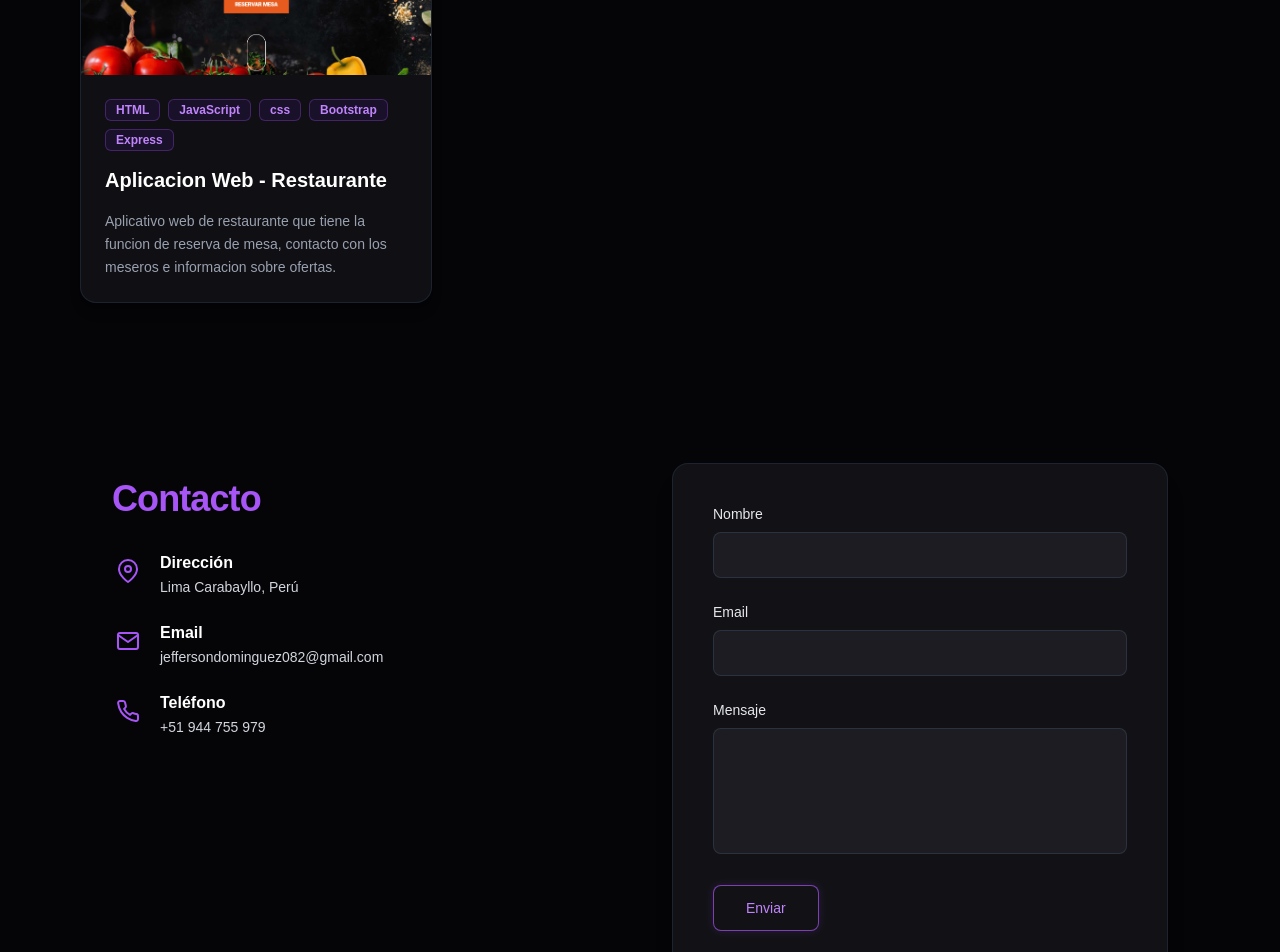
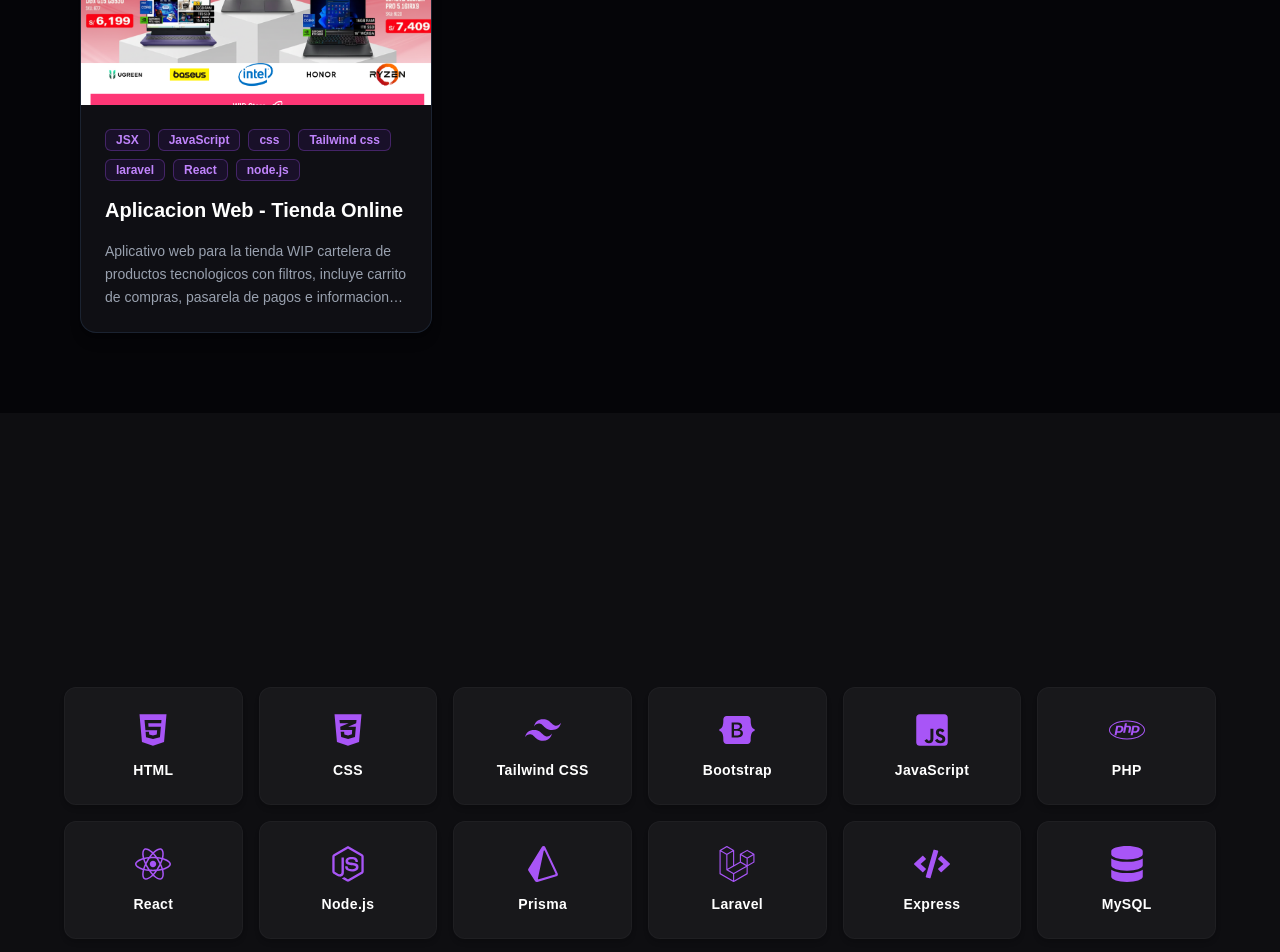
Before and after one commit to JefersonDominguez/mi-portafolio, a Next.js app: page / in a window 1280 px wide. Shown: the part 2820-3772 px from the top of the page. Built offline with nearby package versions, Linux system fonts and the light colour scheme.

Commit message:
Footer, Skills, modificacion en Projects

```diff
--- a/src/app/page.js
+++ b/src/app/page.js
@@ -2,8 +2,10 @@ import Hero from '@/components/Hero';
 import About from '@/components/About';
 import Projects from '@/components/Projects';
 import Contact from '@/components/Contact';
-import Navbar from '@/components/Navbar'; // Importa tu nuevo navbar
-import './globals.css'
+import Navbar from '@/components/Navbar';
+import Skills from '@/components/Skills';
+import Footer from '@/components/Footer'; // <- Cambiado a Mayúscula
+import './globals.css';
 
 export default function Home() {
   return (
@@ -12,7 +14,9 @@ export default function Home() {
       <Hero />
       <About />
       <Projects />
+      <Skills />
       <Contact />
+      <Footer /> {/* <- Cambiado a Mayúscula */}
     </main>
   );
 }
--- /dev/null
+++ b/src/components/Footer.jsx
@@ -0,0 +1,99 @@
+import React from 'react';
+import { FaFacebookF, FaTwitter, FaInstagram, FaLinkedinIn, FaWhatsapp } from 'react-icons/fa';
+
+export default function Footer() {
+  const currentYear = new Date().getFullYear();
+
+  const socialLinks = [
+    {
+      icon: FaWhatsapp,
+      href: 'https://wa.me/51944755979',
+      label: 'WhatsApp'
+    },
+    {
+      icon: FaFacebookF,
+      href: 'https://www.facebook.com/share/1FutbroHSP/',
+      label: 'Facebook'
+    },
+    {
+      icon: FaInstagram,
+      href: 'https://www.instagram.com/jeferson_dominguez1?igsh=djdqdXRlZHRncmF3',
+      label: 'Instagram'
+    },
+    {
+      icon: FaLinkedinIn,
+      href: 'https://www.linkedin.com/in/jeferson-dominguez-flores-303151287',
+      label: 'LinkedIn'
+    },
+  ];
+
+  const navLinks = [
+    { name: 'Inicio', href: '#inicio' },
+    { name: 'Sobre mí', href: '#sobre-mi' },
+    { name: 'Proyectos', href: '#proyectos' },
+    { name: 'Habilidades', href: '#habilidades' },
+    { name: 'Contacto', href: '#contacto' },
+  ];
+
+  return (
+    <footer className="bg-[#0e0e11] text-white py-12 px-4 border-t border-zinc-900 mt-16">
+      <div className="max-w-4xl mx-auto flex flex-col items-center text-center">
+
+        {/* Logo / Título */}
+        <a href="#inicio" className="text-2xl font-bold tracking-wide mb-6 group inline-block">
+          <span className="border-b-2 border-[#a855f7] pb-1">Portafolio</span>
+          <span className="text-[#a855f7]">.</span>
+        </a>
+
+        {/* Subtítulo redes sociales */}
+        <p className="text-zinc-300 font-medium text-sm mb-4">
+          Encuentrame tambien en:
+        </p>
+
+        {/* Iconos de redes sociales */}
+        <div className="flex space-x-3 mb-8">
+          {socialLinks.map((social, index) => {
+            const Icon = social.icon;
+            return (
+              <a
+                key={index}
+                href={social.href}
+                aria-label={social.label}
+                // target="_blank" abre en una nueva pestaña
+                target="_blank"
+                // rel="noopener noreferrer" es por seguridad al usar target="_blank"
+                rel="noopener noreferrer"
+                className="w-10 h-10 rounded-full bg-[#18181b] flex items-center justify-center text-[#a855f7] hover:bg-[#a855f7] hover:text-white transition-all duration-300 border border-zinc-800/60"
+              >
+                <Icon className="text-base" />
+              </a>
+            );
+          })}
+        </div>
+
+        {/* Links de navegación interna */}
+        <nav className="flex flex-wrap justify-center gap-6 mb-8 text-sm text-zinc-300">
+          {navLinks.map((link, index) => (
+            <a
+              key={index}
+              href={link.href}
+              className="hover:text-[#a855f7] transition-colors duration-200"
+            >
+              {link.name}
+            </a>
+          ))}
+        </nav>
+
+        {/* Línea divisora */}
+        <div className="w-full max-w-xl border-t border-zinc-800/70 mb-6"></div>
+
+        {/* Sección Copyright */}
+        <p className="text-xs text-zinc-400">
+          © {currentYear} Portfolio. Todos los derechos reservados. Diseñado por{' '}
+          <span className="text-[#a855f7] font-medium">Jeferson Dominguez Flores</span>
+        </p>
+
+      </div>
+    </footer>
+  );
+}
--- a/src/components/Projects.jsx
+++ b/src/components/Projects.jsx
@@ -8,7 +8,7 @@ export default function Projects() {
       id: 1,
       title: 'Aplicación web de Guia para Padres Primerizos',
       description: 'Una plataforma interactiva para guia personal con visualización de datos y seguimiento de vida del bebé.',
-      tags: ['React', 'Tailwind css', 'FireBase'],
+      tags: ['React', 'Tailwind css', 'FireBase', 'Express', 'Node.js'],
       image: '/pagina1.png', // Coloca tu imagen en public/
       githubUrl: 'https://github.com/JefersonDominguez/padres_primerizos.git',
       demoUrl: 'https://maikzs.github.io/primerizos/',
@@ -17,7 +17,7 @@ export default function Projects() {
       id: 2,
       title: 'Aplicacion Web - Impulsadora de Marca',
       description: 'Plataforma de impulso digital completa servicio de correos electronicos y APIS.',
-      tags: ['React', 'Node.js', 'Tailwind css', 'Laravel'],
+      tags: ['React', 'Node.js', 'Tailwind css', 'Laravel', 'Node.js'],
       image: '/pagina2.png',
       githubUrl: 'https://github.com/JefersonDominguez/Digimedia.git',
       demoUrl: 'https://digimedia-marketing.com',
@@ -26,7 +26,7 @@ export default function Projects() {
       id: 3,
       title: 'Aplicacion Web - Tienda Online',
       description: 'Neon Led Store, dedicada a la creación de diseños personalizados de luces LED que transforman cualquier espacio.',
-      tags: ['React', 'Node.js', 'Tailwind css', 'Laravel'],
+      tags: ['React', 'Node.js', 'Tailwind css', 'Laravel', 'Prisma'],
       image: '/pagina3.png',
       githubUrl: 'https://github.com/JefersonDominguez/NLS.git',
       demoUrl: 'https://ledneonpublicidad.com',
@@ -37,8 +37,8 @@ export default function Projects() {
       description: 'Plataforma de impulso digital completa con carrito de compras funcional, panel de admin, CRUD, sistema de Login.',
       tags: ['PHP', 'HTML', 'CSS', 'JavaScript', 'Bootstrap', 'MySQL'],
       image: '/pagina4.png',
-      githubUrl: 'https://github.com/JefersonDominguez',
-      demoUrl: 'https://mi-demo.com',
+      githubUrl: 'https://github.com/JefersonDominguez/GYM.git',
+      demoUrl: 'https://github.com/JefersonDominguez/GYM.git',
     },
     {
       id: 5,
@@ -46,26 +46,26 @@ export default function Projects() {
       description: 'Aplicativo web de restaurante que tiene la funcion de reserva de mesa, contacto con los meseros e informacion sobre ofertas.',
       tags: ['HTML', 'JavaScript', 'css', 'Bootstrap', 'Express'],
       image: '/pagina5.png',
-      githubUrl: 'https://github.com/JefersonDominguez',
-      demoUrl: 'https://mi-demo.com',
+      githubUrl: 'https://github.com/JefersonDominguez/restaurante.git',
+      demoUrl: 'https://jefersondominguez.github.io/restaurante/',
     },
     {
       id: 6,
       title: 'Aplicacion Web - Pagina Educativa',
       description: 'Aplicativo web creado para conectar a compañías, instituciones educativas, y profesionales con contenido de formación de alto nivel.',
-      tags: ['HTML', 'JavaScript', 'css', 'Bootstrap', 'Express'],
+      tags: ['JSX', 'JavaScript', 'css', 'Tailwind css', 'Express'],
       image: '/pagina6.png',
       githubUrl: 'https://github.com/JefersonDominguez/Lernymart_calidad.git',
       demoUrl: 'https://lernymart.com/about',
     },
     {
       id: 7,
-      title: 'Aplicacion Web - Restaurante',
-      description: 'Aplicativo web de restaurante que tiene la funcion de reserva de mesa, contacto con los meseros e informacion sobre ofertas.',
-      tags: ['HTML', 'JavaScript', 'css', 'Bootstrap', 'Express'],
-      image: '/pagina5.png',
-      githubUrl: 'https://github.com/JefersonDominguez',
-      demoUrl: 'https://mi-demo.com',
+      title: 'Aplicacion Web - Tienda Online',
+      description: 'Aplicativo web para la tienda WIP cartelera de productos tecnologicos con filtros, incluye carrito de compras, pasarela de pagos e informacion sobre ofertas.',
+      tags: ['JSX', 'JavaScript', 'css', 'Tailwind css', 'laravel', 'React', 'node.js'],
+      image: '/pagina7.png',
+      githubUrl: 'https://github.com/JefersonDominguez/Frontwip.git',
+      demoUrl: 'https://github.com/JefersonDominguez/Frontwip.git',
     },
   ];
 
--- /dev/null
+++ b/src/components/Skills.jsx
@@ -0,0 +1,55 @@
+import React from 'react';
+// Asegúrate de instalar react-icons si aún no lo tienes: npm i react-icons
+import {
+  FaHtml5,
+  FaCss3Alt,
+  FaBootstrap,
+  FaJsSquare,
+  FaPhp,
+  FaReact,
+  FaNodeJs,
+  FaLaravel,
+  FaCode,
+  FaDatabase
+} from 'react-icons/fa';
+import { SiTailwindcss, SiPrisma } from 'react-icons/si';
+
+const skills = [
+  { name: 'HTML', icon: FaHtml5 },
+  { name: 'CSS', icon: FaCss3Alt },
+  { name: 'Tailwind CSS', icon: SiTailwindcss },
+  { name: 'Bootstrap', icon: FaBootstrap },
+  { name: 'JavaScript', icon: FaJsSquare },
+  { name: 'PHP', icon: FaPhp },
+  { name: 'React', icon: FaReact },
+  { name: 'Node.js', icon: FaNodeJs },
+  { name: 'Prisma', icon: SiPrisma },
+  { name: 'Laravel', icon: FaLaravel },
+  { name: 'Express', icon: FaCode },
+  { name: 'MySQL', icon: FaDatabase },
+];
+
+export default function Skills() {
+  return (
+    <section className="bg-[#0e0e11] py-16 px-4 flex justify-center items-center min-h-screen">
+      <div className="max-w-6xl w-full">
+        <div className="grid grid-cols-2 sm:grid-cols-3 md:grid-cols-6 gap-4">
+          {skills.map((skill, index) => {
+            const Icon = skill.icon;
+            return (
+              <div
+                key={index}
+                className="bg-[#18181b] hover:bg-[#202025] transition-colors duration-300 rounded-xl p-6 flex flex-col items-center justify-center border border-zinc-800/50 shadow-md cursor-pointer group"
+              >
+                <Icon className="text-4xl text-[#a855f7] mb-3 group-hover:scale-110 transition-transform duration-300" />
+                <span className="text-white font-semibold text-sm tracking-wide text-center">
+                  {skill.name}
+                </span>
+              </div>
+            );
+          })}
+        </div>
+      </div>
+    </section>
+  );
+}
```
Also changed, not shown: public/pagina7.png (added).
